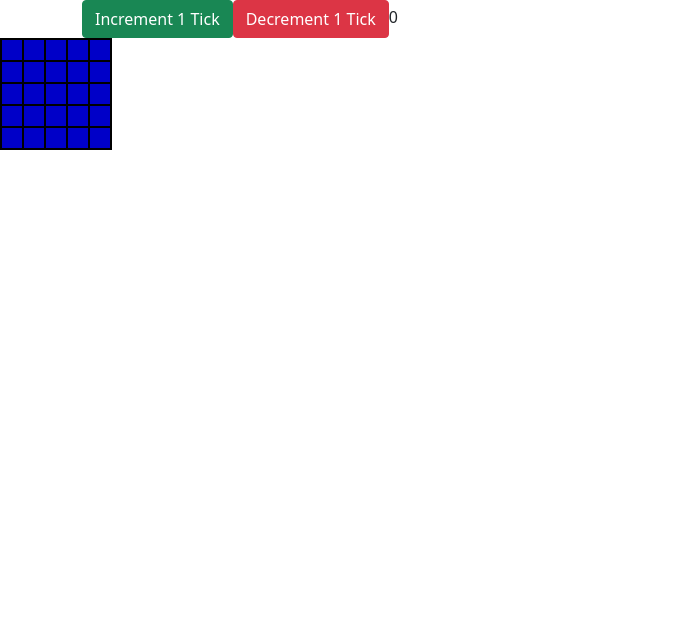
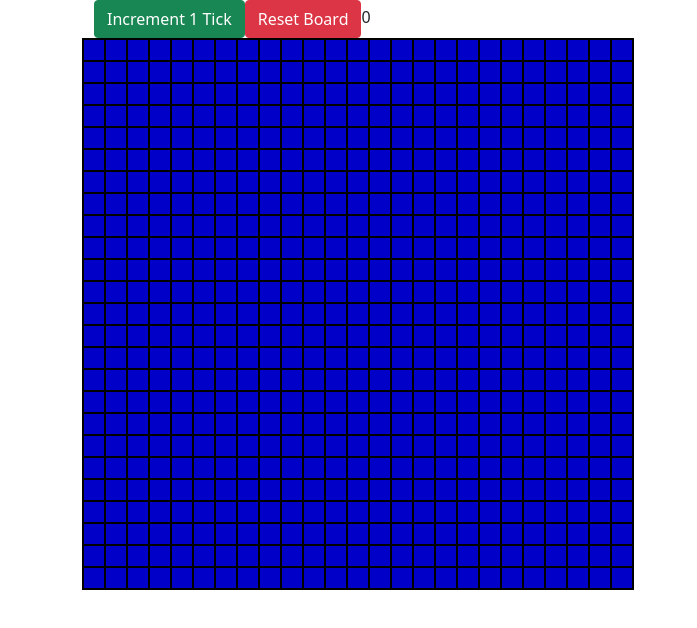
Before and after one commit to hgmtrebing/React-Game-Of-Life, a React app: page / in a window 1280 px wide. Shown: the top 628 px of the page, without its empty margins (0-697 px from the left). Built offline with nearby package versions, Linux system fonts and the light colour scheme.

Commit message:
Addition of 'Reset Board' button and accompanying logic.

```diff
--- a/package.json
+++ b/package.json
@@ -16,6 +16,7 @@
     "@types/react": "^18.0.12",
     "@types/react-dom": "^18.0.5",
     "bootstrap": "^5.1.3",
+    "bootstrap-icons": "^1.8.3",
     "css-loader": "^6.7.1",
     "express": "^4.18.1",
     "react-bootstrap": "^2.4.0",
--- a/src/ui/app.tsx
+++ b/src/ui/app.tsx
@@ -1,6 +1,7 @@
 import React from 'react';
 import {Toolbar} from "./toolbar";
 import {GolBoard} from "./board";
+import Container from 'react-bootstrap/Container';
 
 type AppProps = {
 
@@ -34,23 +35,26 @@ class App extends React.Component<AppProps, AppState>{
             tick: 0,
             cellSize: 20,
             cellBorder: 2,
-            widthInCells: 5,
-            heightInCells: 5,
+            widthInCells: 25,
+            heightInCells: 25,
             board: new Array<Array<GolCell>>(),
         };
 
         this.tickIncrementer = this.tickIncrementer.bind(this);
         this.initializeBoard = this.initializeBoard.bind(this);
         this.toggleCell = this.toggleCell.bind(this);
+        this.resetBoard = this.resetBoard.bind(this);
 
         this.initializeBoard(false);
     }
 
     render() {
         return (
-            <div id={"app"}>
+            <Container id={"app"}>
 
-                <Toolbar currentTick={this.state.tick} incrementTick={this.tickIncrementer}/>
+                <Toolbar currentTick={this.state.tick}
+                         incrementTick={this.tickIncrementer}
+                         resetBoard={this.resetBoard}/>
 
                 <GolBoard width={this.state.widthInCells}
                           height={this.state.heightInCells}
@@ -60,7 +64,7 @@ class App extends React.Component<AppProps, AppState>{
                           board={this.state.board}
                 />
 
-            </div>
+            </Container>
         );
     }
 
@@ -84,6 +88,10 @@ class App extends React.Component<AppProps, AppState>{
         });
 
         this.setState(newState);
+    }
+
+    resetBoard() {
+        this.initializeBoard(true);
     }
 
 
--- a/src/ui/toolbar.tsx
+++ b/src/ui/toolbar.tsx
@@ -7,10 +7,11 @@ import Col from 'react-bootstrap/Col';
 
 type ToolbarProps = {
     currentTick: number;
-    incrementTick: TickIncrementer;
+    incrementTick: NoArgsVoidHandler;
+    resetBoard: NoArgsVoidHandler;
 }
 
-type TickIncrementer = {
+type NoArgsVoidHandler = {
     ():void;
 }
 
@@ -24,7 +25,7 @@ export class Toolbar extends React.Component<ToolbarProps, any> {
         return (
             <Container id={"gol-toolbar"}>
                 <Button onClick={this.props.incrementTick} id={"increment-tick"} variant={"success"}>Increment 1 Tick</Button>
-                <Button id={"decrement-tick"} variant={"danger"}>Decrement 1 Tick</Button>
+                <Button onClick={this.props.resetBoard} id={"reset-board"} variant={"danger"}>Reset Board</Button>
                 {this.props.currentTick}
             </Container>
         );
```
Also changed, not shown: features.txt (added), 1 other file (tests, documents, lock files or other folders).
